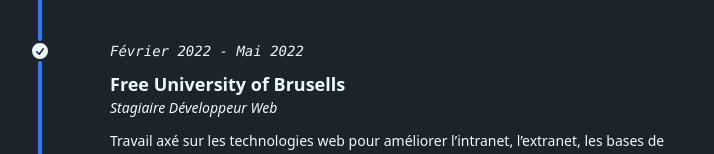
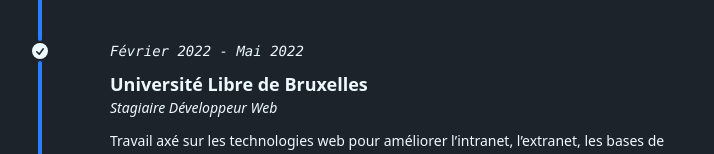
Before and after one commit to h0livier/nuxt-portfolio, a Nuxt app: page / in a window 1280 px wide. Shown: the part 1546-1700 px from the top of the page, without its empty margins (290-1004 px from the left). Built offline with nearby package versions, Linux system fonts and the light colour scheme.

Commit message:
Added translation for ulb name

```diff
--- /dev/null
+++ b/components/language-switch.vue
@@ -0,0 +1,10 @@
+<script setup lang="ts">
+const { locale, locales, setLocale } = useI18n()
+</script>
+<template>
+    <div>
+        <button class="cursor-pointer" v-for="l in locales" @click="setLocale(l.code)">
+            <span v-if="l.code !== locale" > {{ l.name }}</span>
+        </button>
+    </div>
+</template>
--- a/i18n/locales/en.json
+++ b/i18n/locales/en.json
@@ -25,6 +25,7 @@
       "title": "Software Developer"
     },
     "ulb": {
+      "name": "Free University of Brusells",
       "description": "Focused on web technologies to enhance intranet, extranet, databases, and internal tools supporting the management and promotion of research activities within the University.",
       "date": "February 2022 - May 2022",
       "title": "Web Developer Intern"
--- a/i18n/locales/fr.json
+++ b/i18n/locales/fr.json
@@ -25,6 +25,7 @@
       "title": "Développeur Logiciel"
     },
     "ulb": {
+      "name": "Université Libre de Bruxelles",
       "description": "Travail axé sur les technologies web pour améliorer l’intranet, l’extranet, les bases de données et les outils internes soutenant la gestion et la valorisation des activités de recherche au sein de l’université.",
       "date": "Février 2022 - Mai 2022",
       "title": "Stagiaire Développeur Web"
--- a/pages/index.vue
+++ b/pages/index.vue
@@ -1,7 +1,5 @@
 <script setup lang="ts">
 import { useProfileData } from '~/services/useProfileData'
-
-const { locale, locales, setLocale } = useI18n()
 const {experiences, educations, contacts, languages} = useProfileData()
 const years = new Date().getFullYear() - new Date(2022, 9, 22).getFullYear()
 </script>
@@ -11,11 +9,7 @@
         <div class="min-h-screen print:hidden max-w-[90vw] md:max-w-[75vw] lg:max-w-[60vw] xl:max-w-[50vw]">
             <div class="flex justify-between mt-10 lg:mt-20 mb-10">
                 <p><a href="mailto:olivier.hayot.dev@gmail.com">olivier.hayot.dev@gmail.com</a></p>
-                <div>
-                    <button v-for="l in locales" @click="setLocale(l.code)">
-                        <span v-if="l.code !== locale" > {{ l.name }}</span>
-                    </button>
-                </div>
+                <LanguageSwitch />
             </div>
             <div class="hero min-h-[80vh]">
                 <div class="hero-content lg:place-self-start lg:self-center flex-col lg:flex-row">
--- a/services/useProfileData.ts
+++ b/services/useProfileData.ts
@@ -18,7 +18,7 @@
       title: t('experiences.easi.title')
     },
     {
-      name: 'Free University of Brusells',
+      name: t('experiences.ulb.name'),
       description: t('experiences.ulb.description'),
       date: t('experiences.ulb.date'),
       title: t('experiences.ulb.title')
```
